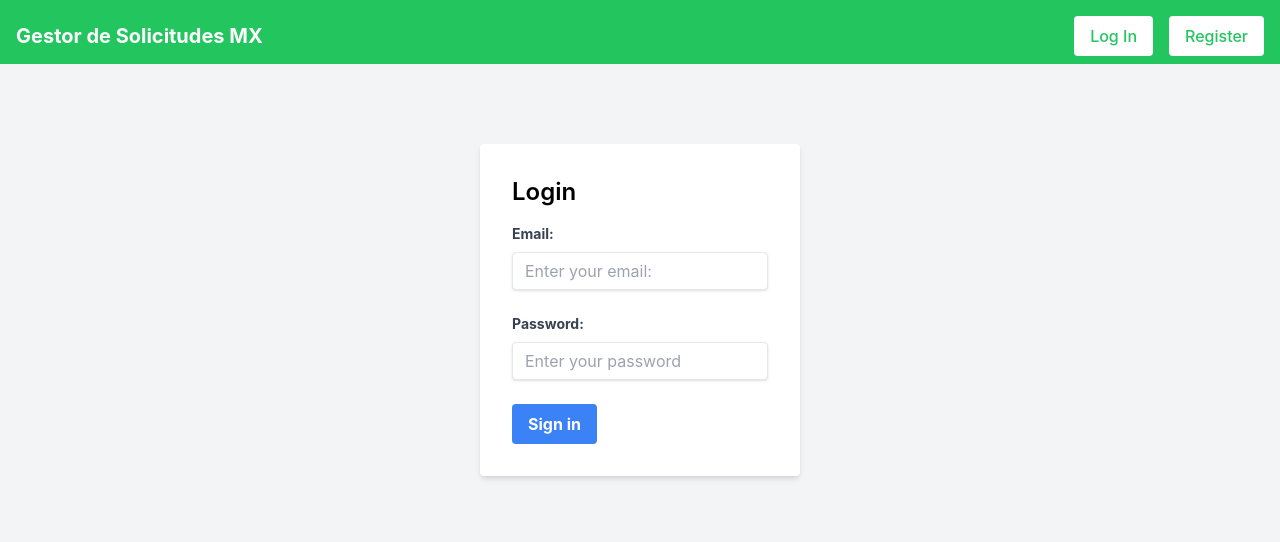
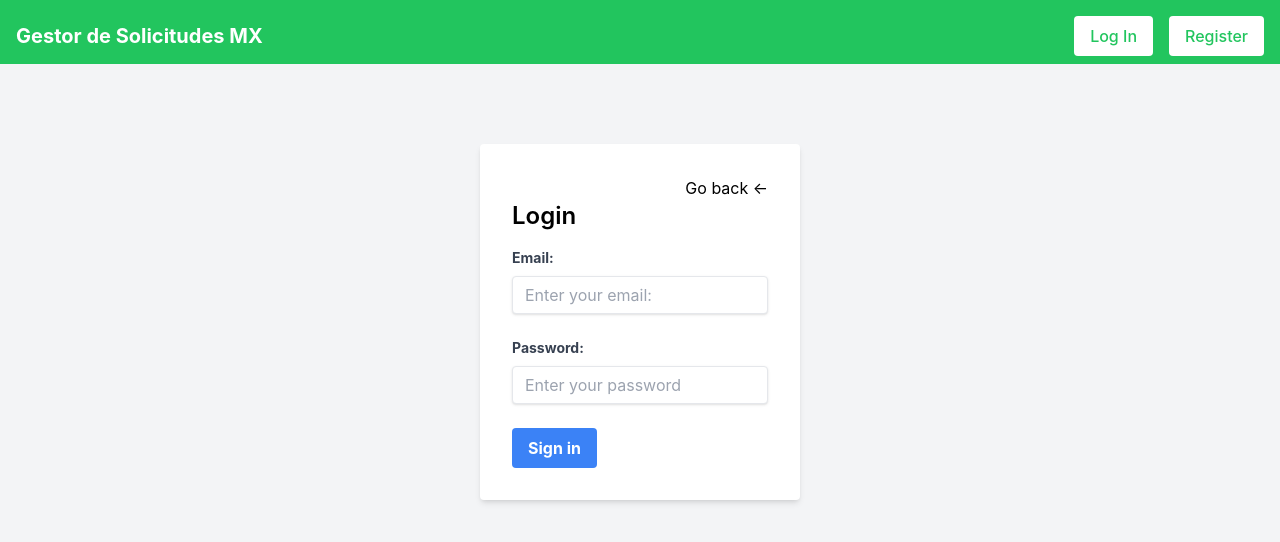
Before and after one commit to abrahamgmacias/solicitudes-de-gobierno-frontend, a React (Create React App) app: page /login in a window 1280 px wide. Shown: the top 542 px of the page. Built offline with nearby package versions, Linux system fonts and the light colour scheme.

Commit message:
adds leftArrow

```diff
--- a/src/components/pages/LoginPage.js
+++ b/src/components/pages/LoginPage.js
@@ -1,18 +1,24 @@
 import LoginForm from '../UI/organisms/LoginForm';
+import LeftArrow from '../UI/atoms/LeftArrow';
 import Card from '../UI/atoms/Card';
-
+import { useNavigate } from 'react-router-dom';
 
 export default function LoginPage(props) {
+    const navigate = useNavigate();
+
+    const handleClick = () => {
+        navigate(-1);
+    }
+
     return (
-        // factor last div
-        <div>
-            <div className="bg-gray-100 min-h-screen flex items-start justify-center">
-                <Card className="bg-white p-8 rounded shadow-md w-80 mt-5" render={() => (
+        <div className="bg-gray-100 min-h-screen flex items-start justify-center">
+            <br></br>
+            <Card className="bg-white p-8 rounded shadow-md w-80 mt-5" render={() => (
+                <div>
+                    <LeftArrow className="cursor-pointer flex justify-end" onClick={handleClick} text="Go back &larr;"/>
                     <LoginForm></LoginForm>
-                )}>
-                </Card>
-            </div>
+                </div>
+            )}/>
         </div>
-
     );
 };
```
